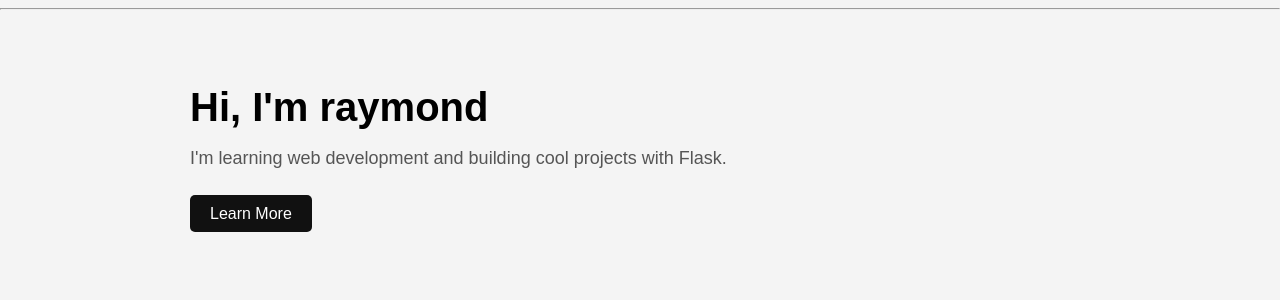
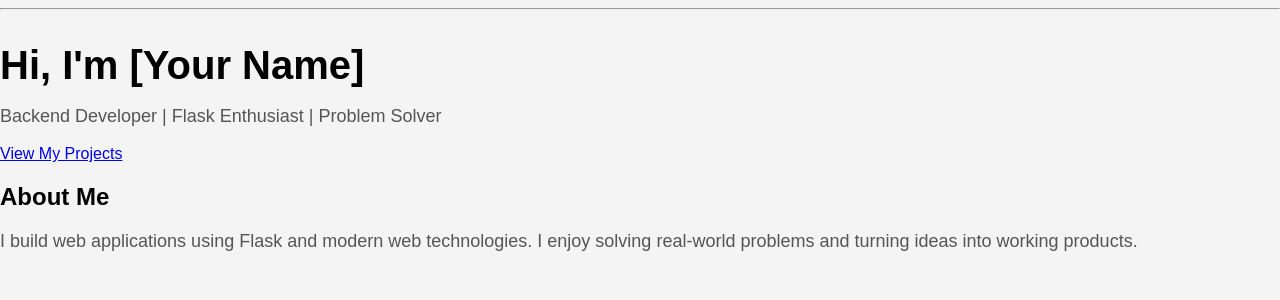
Before and after one commit to raymondmutiga36-cloud/Render, a Flask app: page / in a window 1280 px wide. Shown: the part 48-348 px from the top of the page. Run offline with Flask 3, Linux system fonts and the light colour scheme.

Commit message:
Update index.html

```diff
--- a/templates/index.html
+++ b/templates/index.html
@@ -1,12 +1,19 @@
 {% extends "base.html" %}
 
 {% block content %}
-<div class="container">
-    <h1>Hi, I'm raymond</h1>
-    <p>I'm learning web development and building cool projects with Flask.</p>
-    <br>
-    <a href="/about" style="background:#111; color:white; padding:10px 20px; text-decoration:none; border-radius:5px;">
-        Learn More
-    </a>
-</div>
+
+<section class="hero">
+    <h1>Hi, I'm [Your Name]</h1>
+    <p class="subtitle">Backend Developer | Flask Enthusiast | Problem Solver</p>
+    <a href="/projects" class="btn">View My Projects</a>
+</section>
+
+<section class="about">
+    <h2>About Me</h2>
+    <p>
+        I build web applications using Flask and modern web technologies.
+        I enjoy solving real-world problems and turning ideas into working products.
+    </p>
+</section>
+
 {% endblock %}
```
